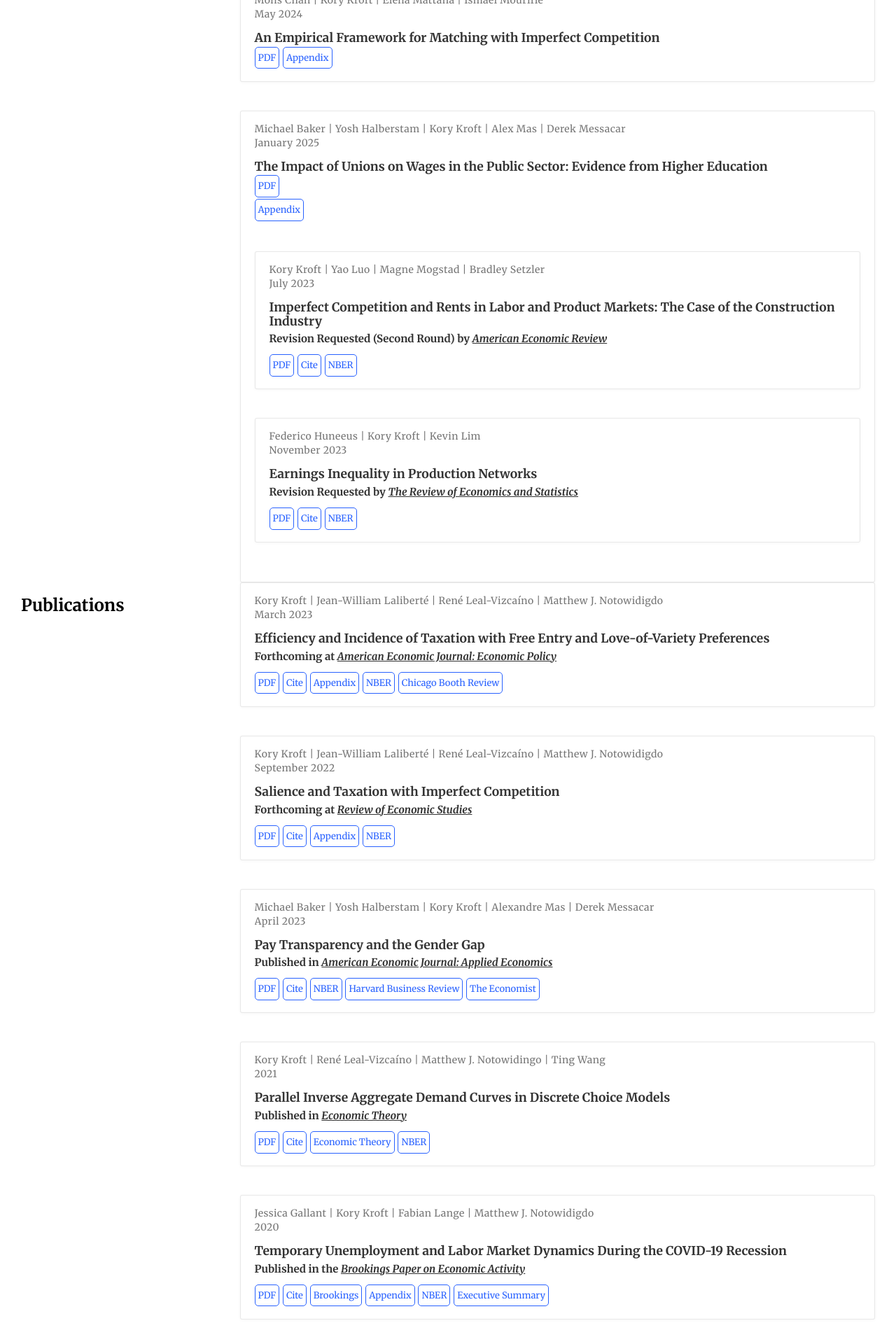
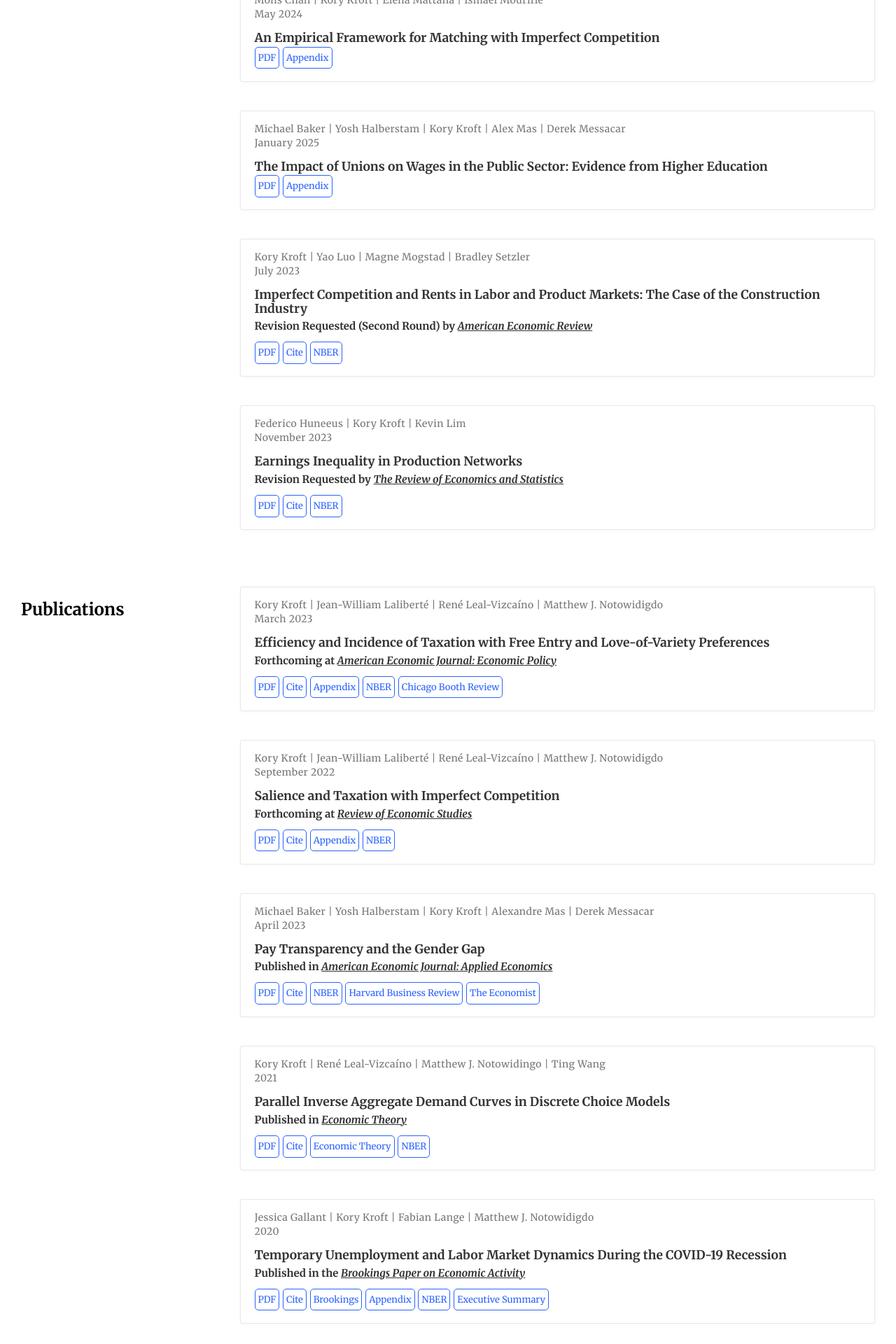
Before and after one commit to korykroft/korykroft.github.io, a Jekyll site: the page built from research/index.html, in a window 1280 px wide. Shown: the part 311-2231 px from the top of the page at 70% size. Built offline with Jekyll 4.4.1, drawn with Linux system fonts in a browser that asks for light colours.

Commit message:
Update index.html

```diff
--- a/research/index.html
+++ b/research/index.html
@@ -66,7 +66,6 @@ description:
     </div>
     <div class="btn-links">
       <a class="btn btn-outline-primary my-1 mr-1 btn-sm" href="/files/bhkmm_aeri_28.0_submit.pdf" target="_blank" rel="noopener">PDF</a>
-       <div class="btn-links">
       <a class="btn btn-outline-primary my-1 mr-1 btn-sm" href="/files/bhkmm_aeri_28.0_supp_submit.pdf" target="_blank" rel="noopener">Appendix</a>
      </div>
    </div>
```
